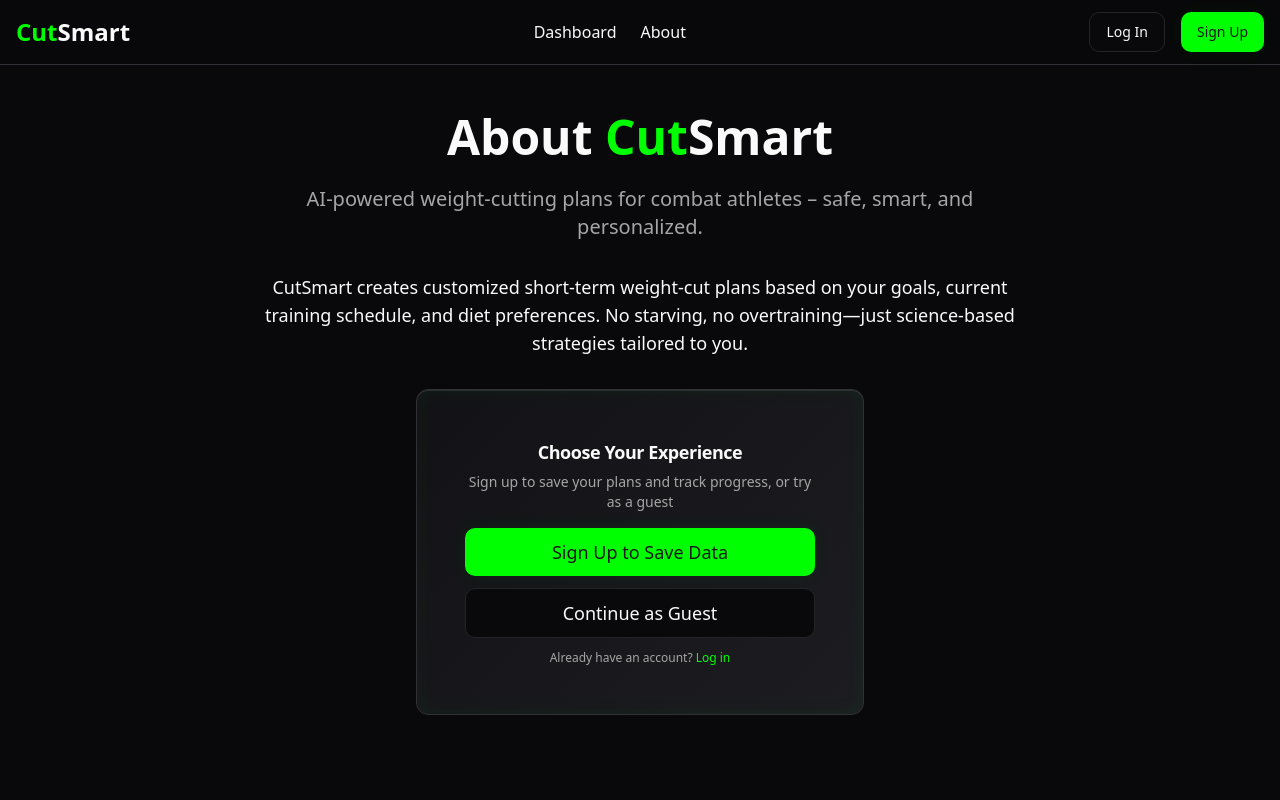
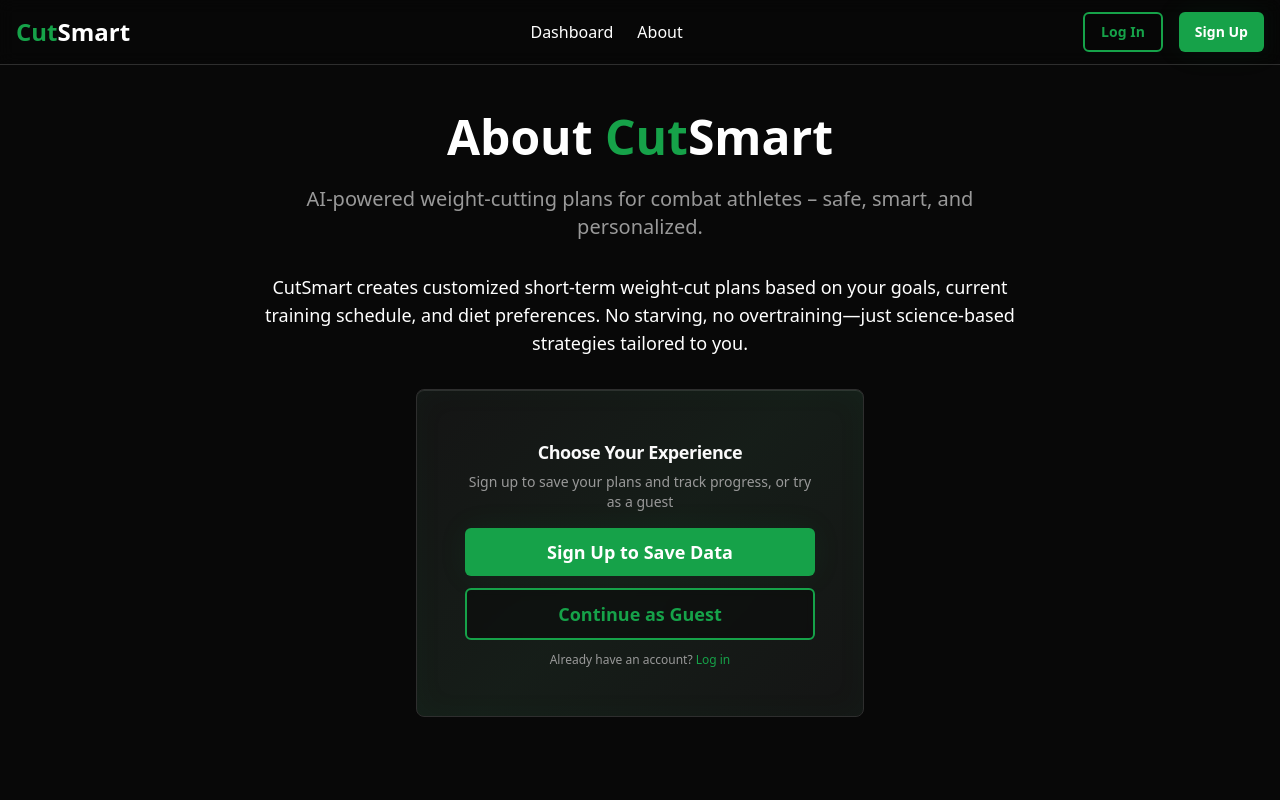
Before and after one commit to alyssa-suk/cut-smart, a React (Vite) app: page / in a window 1280 px wide. Shown: the top 800 px of the page. Built offline with nearby package versions, Linux system fonts and the light colour scheme.

Commit message:
Refactor UI for cooler look

```diff
--- a/src/components/ui/button.tsx
+++ b/src/components/ui/button.tsx
@@ -9,15 +9,16 @@ const buttonVariants = cva(
   {
     variants: {
       variant: {
-        default: "bg-primary text-primary-foreground hover:bg-primary/90 shadow-glow-subtle hover:shadow-glow transition-all duration-300",
+        default: "bg-primary text-primary-foreground hover:bg-primary/90 shadow-glow-subtle hover:shadow-glow transition-all duration-300 font-semibold",
         destructive:
-          "bg-destructive text-destructive-foreground hover:bg-destructive/90",
+          "bg-destructive text-destructive-foreground hover:bg-destructive/90 font-semibold",
         outline:
-          "border border-input bg-background hover:bg-accent hover:text-accent-foreground",
+          "border-2 border-primary bg-background/50 text-primary hover:bg-primary hover:text-primary-foreground backdrop-blur-sm transition-all duration-300 font-semibold",
         secondary:
-          "bg-secondary text-secondary-foreground hover:bg-secondary/80",
-        ghost: "hover:bg-accent hover:text-accent-foreground",
-        link: "text-primary underline-offset-4 hover:underline",
+          "bg-secondary text-secondary-foreground hover:bg-secondary/80 shadow-elevation font-semibold",
+        ghost: "hover:bg-accent/50 hover:text-accent-foreground transition-all duration-300",
+        link: "text-primary underline-offset-4 hover:underline font-medium",
+        hero: "bg-primary text-primary-foreground hover:bg-primary/90 shadow-glow-strong hover:shadow-glow-strong font-bold text-lg px-8 py-3 uppercase tracking-wide",
       },
       size: {
         default: "h-10 px-4 py-2",
--- a/src/index.css
+++ b/src/index.css
@@ -8,57 +8,59 @@ All colors MUST be HSL.
 
 @layer base {
   :root {
-    --background: 240 10% 4%;
-    --foreground: 0 0% 98%;
+    --background: 0 0% 3%;
+    --foreground: 0 0% 100%;
 
-    --card: 240 10% 8%;
+    --card: 0 0% 8%;
     --card-foreground: 0 0% 98%;
 
-    --popover: 240 10% 8%;
+    --popover: 0 0% 8%;
     --popover-foreground: 0 0% 98%;
 
-    --primary: 120 100% 50%;
-    --primary-foreground: 0 0% 9%;
+    --primary: 142 76% 36%;
+    --primary-foreground: 0 0% 100%;
 
-    --secondary: 240 5% 15%;
+    --secondary: 0 0% 12%;
     --secondary-foreground: 0 0% 98%;
 
-    --muted: 240 5% 15%;
-    --muted-foreground: 0 0% 65%;
+    --muted: 0 0% 15%;
+    --muted-foreground: 0 0% 60%;
 
-    --accent: 120 100% 50%;
-    --accent-foreground: 0 0% 9%;
+    --accent: 142 84% 47%;
+    --accent-foreground: 0 0% 100%;
 
-    --destructive: 0 84.2% 60.2%;
-    --destructive-foreground: 210 40% 98%;
+    --destructive: 0 84% 60%;
+    --destructive-foreground: 0 0% 98%;
 
-    --border: 240 5% 20%;
-    --input: 240 5% 15%;
-    --ring: 120 100% 50%;
+    --border: 0 0% 18%;
+    --input: 0 0% 12%;
+    --ring: 142 76% 36%;
 
-    --radius: 0.75rem;
+    --radius: 0.5rem;
 
     /* Custom gradients and effects */
-    --gradient-main: linear-gradient(135deg, hsl(240 10% 4%) 0%, hsl(120 20% 8%) 50%, hsl(240 10% 4%) 100%);
-    --gradient-card: linear-gradient(135deg, hsl(240 10% 8%) 0%, hsl(240 8% 12%) 100%);
+    --gradient-main: linear-gradient(135deg, hsl(0 0% 3%) 0%, hsl(142 20% 6%) 35%, hsl(0 0% 3%) 100%);
+    --gradient-card: linear-gradient(135deg, hsl(0 0% 8%) 0%, hsl(142 15% 10%) 50%, hsl(0 0% 8%) 100%);
+    --gradient-hero: linear-gradient(135deg, hsl(142 76% 36%) 0%, hsl(142 84% 47%) 100%);
+    --gradient-overlay: linear-gradient(135deg, hsl(0 0% 0% / 0.8) 0%, hsl(142 76% 36% / 0.3) 100%);
 
-    /* Glow and shadow effects */
-    --shadow-glow: 0 0 40px hsl(120 100% 50% / 0.1);
-    --shadow-glow-strong: 0 0 60px hsl(120 100% 50% / 0.2), 0 0 100px hsl(120 100% 50% / 0.1);
-    --shadow-glow-subtle: 0 0 20px hsl(120 100% 50% / 0.05), 0 0 40px hsl(120 100% 50% / 0.02);
-    --shadow-card: 0 8px 32px hsl(0 0% 0% / 0.3), 0 0 60px hsl(120 100% 50% / 0.05);
-    --shadow-card-hover: 0 12px 48px hsl(0 0% 0% / 0.4), 0 0 80px hsl(120 100% 50% / 0.1);
-    --shadow-airbrush: 0 0 80px hsl(120 100% 50% / 0.08), inset 0 1px 0 hsl(0 0% 100% / 0.1);
-    --shadow-inner-glow: inset 0 1px 0 hsl(0 0% 100% / 0.1), inset 0 0 20px hsl(120 100% 50% / 0.05);
+    /* Modern glow and shadow effects */
+    --shadow-glow: 0 0 60px hsl(142 76% 36% / 0.15);
+    --shadow-glow-strong: 0 0 100px hsl(142 76% 36% / 0.25), 0 0 200px hsl(142 84% 47% / 0.1);
+    --shadow-glow-subtle: 0 0 30px hsl(142 76% 36% / 0.08);
+    --shadow-card: 0 20px 60px hsl(0 0% 0% / 0.4), 0 0 80px hsl(142 76% 36% / 0.05);
+    --shadow-card-hover: 0 30px 80px hsl(0 0% 0% / 0.5), 0 0 120px hsl(142 76% 36% / 0.1);
+    --shadow-elevation: 0 8px 32px hsl(0 0% 0% / 0.3);
+    --shadow-inner-glow: inset 0 1px 0 hsl(0 0% 100% / 0.1), inset 0 0 30px hsl(142 76% 36% / 0.05);
 
-    --sidebar-background: 240 10% 6%;
+    --sidebar-background: 0 0% 5%;
     --sidebar-foreground: 0 0% 98%;
-    --sidebar-primary: 120 100% 50%;
-    --sidebar-primary-foreground: 0 0% 9%;
-    --sidebar-accent: 240 5% 15%;
+    --sidebar-primary: 142 76% 36%;
+    --sidebar-primary-foreground: 0 0% 100%;
+    --sidebar-accent: 0 0% 12%;
     --sidebar-accent-foreground: 0 0% 98%;
-    --sidebar-border: 240 5% 20%;
-    --sidebar-ring: 120 100% 50%;
+    --sidebar-border: 0 0% 18%;
+    --sidebar-ring: 142 76% 36%;
   }
 
   .dark {
@@ -117,6 +119,14 @@ All colors MUST be HSL.
     background: var(--gradient-card);
   }
 
+  .gradient-hero {
+    background: var(--gradient-hero);
+  }
+
+  .gradient-overlay {
+    background: var(--gradient-overlay);
+  }
+
   .shadow-glow {
     box-shadow: var(--shadow-glow);
   }
@@ -131,15 +141,16 @@ All colors MUST be HSL.
 
   .shadow-card {
     box-shadow: var(--shadow-card);
-    transition: box-shadow 0.3s ease;
+    transition: all 0.3s ease;
   }
 
   .shadow-card-hover:hover {
     box-shadow: var(--shadow-card-hover);
+    transform: translateY(-2px);
   }
 
-  .shadow-airbrush {
-    box-shadow: var(--shadow-airbrush);
+  .shadow-elevation {
+    box-shadow: var(--shadow-elevation);
   }
 
   .shadow-inner-glow {
@@ -157,8 +168,34 @@ All colors MUST be HSL.
     left: -50%;
     width: 200%;
     height: 200%;
-    background: radial-gradient(circle, hsl(120 100% 50% / 0.1) 0%, transparent 70%);
+    background: radial-gradient(circle, hsl(142 76% 36% / 0.1) 0%, transparent 70%);
     z-index: -1;
     pointer-events: none;
   }
+
+  .hero-text {
+    font-weight: 900;
+    font-size: clamp(2rem, 5vw, 4rem);
+    line-height: 0.9;
+    text-transform: uppercase;
+    letter-spacing: -0.02em;
+    color: hsl(var(--foreground));
+    text-shadow: 0 0 40px hsl(142 76% 36% / 0.3);
+  }
+
+  .section-title {
+    font-weight: 800;
+    font-size: clamp(1.5rem, 3vw, 2.5rem);
+    line-height: 1.1;
+    text-transform: uppercase;
+    letter-spacing: -0.01em;
+    color: hsl(var(--foreground));
+  }
+
+  .accent-line {
+    height: 4px;
+    background: var(--gradient-hero);
+    border-radius: 2px;
+    box-shadow: 0 0 20px hsl(142 76% 36% / 0.5);
+  }
 }
--- a/src/pages/ViewPlan.tsx
+++ b/src/pages/ViewPlan.tsx
@@ -249,32 +249,49 @@ export default function ViewPlan() {
   }
 
   return (
-    <div className="min-h-screen bg-background">
+    <div className="min-h-screen bg-background glow-bg">
       <Header />
-      <div className="container mx-auto px-4 py-8">
+
+      {/* Hero Section */}
+      <div className="relative overflow-hidden">
+        <div className="absolute inset-0 gradient-overlay opacity-90"></div>
+        <div className="container mx-auto px-4 py-16 relative z-10">
           <div className="max-w-6xl mx-auto">
-          <div className="flex items-center justify-between mb-8">
-            <div>
             <Button
               variant="ghost"
               onClick={() => navigate('/dashboard')}
-                className="mb-4 gap-2"
+              className="mb-6 gap-2 text-muted-foreground hover:text-foreground"
             >
               <ArrowLeft className="h-4 w-4" />
               Back to Dashboard
             </Button>
-              <h1 className="text-3xl font-bold text-foreground mb-2">
+
+            <div className="space-y-4 mb-8">
+              <h1 className="hero-text">
                 {plan.name}
               </h1>
-              <p className="text-muted-foreground">
-                Created on {new Date(plan.created_at || '').toLocaleDateString()}
-              </p>
+              <div className="accent-line w-32"></div>
+              <div className="flex items-center gap-8 text-muted-foreground">
+                <span>Created {new Date(plan.created_at || '').toLocaleDateString()}</span>
+                <span>•</span>
+                <span>{plan.sport} Athlete</span>
+                <span>•</span>
+                <span>Target: {plan.desired_weight} {plan.weight_unit}</span>
               </div>
-            <Button onClick={exportPlan} className="gap-2">
-              <Download className="h-4 w-4" />
+            </div>
+
+            <div className="flex gap-4">
+              <Button onClick={exportPlan} variant="hero" className="gap-2">
+                <Download className="h-5 w-5" />
                 Export Plan
               </Button>
             </div>
+          </div>
+        </div>
+      </div>
+
+      <div className="container mx-auto px-4 py-8">
+        <div className="max-w-6xl mx-auto">
 
           <div className="mb-6">
             <SafetyWarning
@@ -286,10 +303,10 @@ export default function ViewPlan() {
           </div>
 
           <Tabs defaultValue="plan" className="w-full">
-            <TabsList className="grid w-full grid-cols-3">
-              <TabsTrigger value="plan">Daily Plan</TabsTrigger>
-              <TabsTrigger value="progress">Progress Tracker</TabsTrigger>
-              <TabsTrigger value="chat">AI Assistant</TabsTrigger>
+            <TabsList className="grid w-full grid-cols-3 bg-card/50 backdrop-blur-sm shadow-elevation h-14">
+              <TabsTrigger value="plan" className="data-[state=active]:bg-primary data-[state=active]:text-primary-foreground font-semibold text-base">Daily Plan</TabsTrigger>
+              <TabsTrigger value="progress" className="data-[state=active]:bg-primary data-[state=active]:text-primary-foreground font-semibold text-base">Progress Tracker</TabsTrigger>
+              <TabsTrigger value="chat" className="data-[state=active]:bg-primary data-[state=active]:text-primary-foreground font-semibold text-base">AI Assistant</TabsTrigger>
             </TabsList>
 
             <TabsContent value="plan" className="mt-6">
```
Also changed, not shown: src/components/PlanCalendar.tsx (+66 -44 lines). Lines whose indentation alone changed are shown as unchanged.
